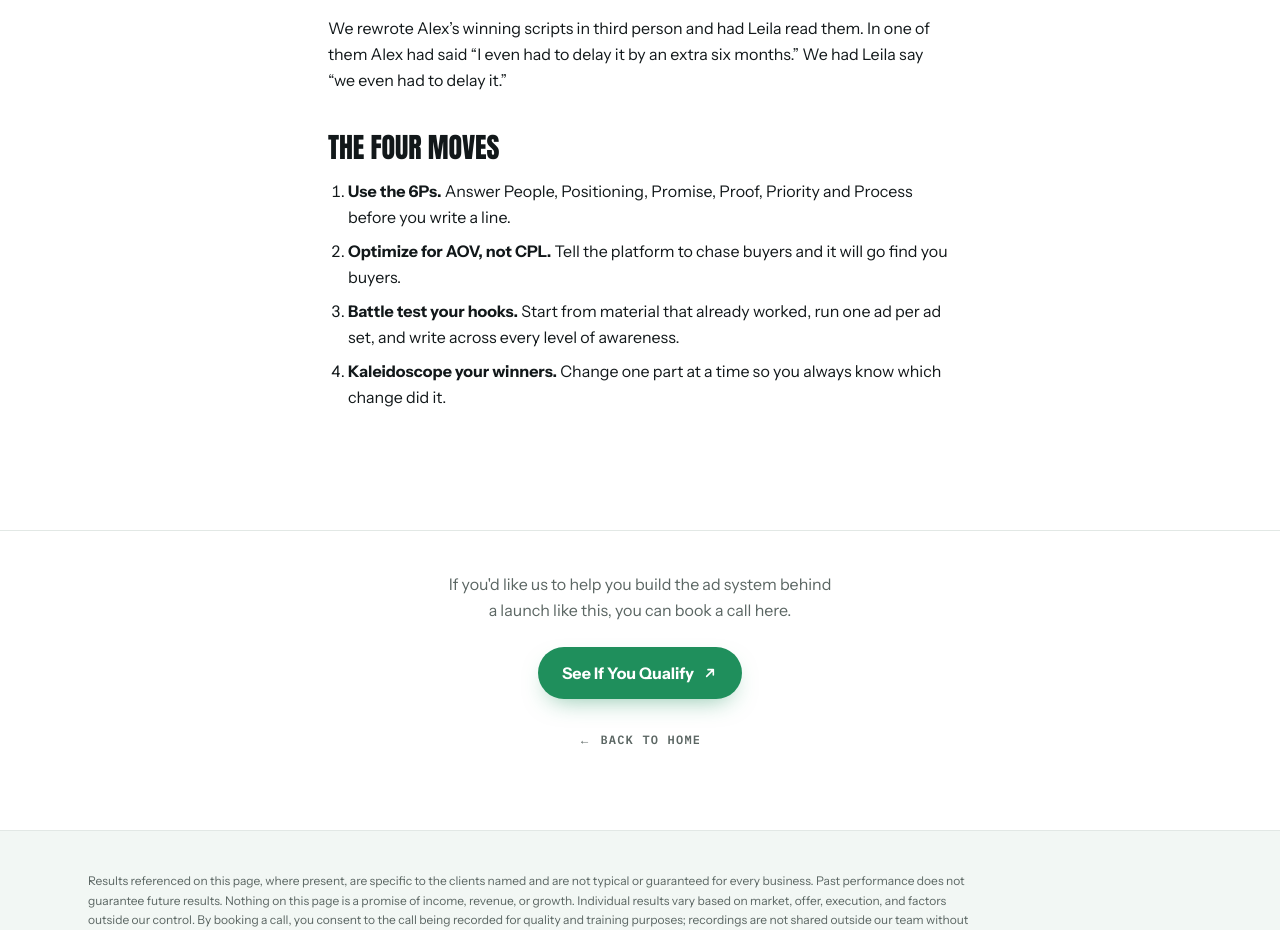
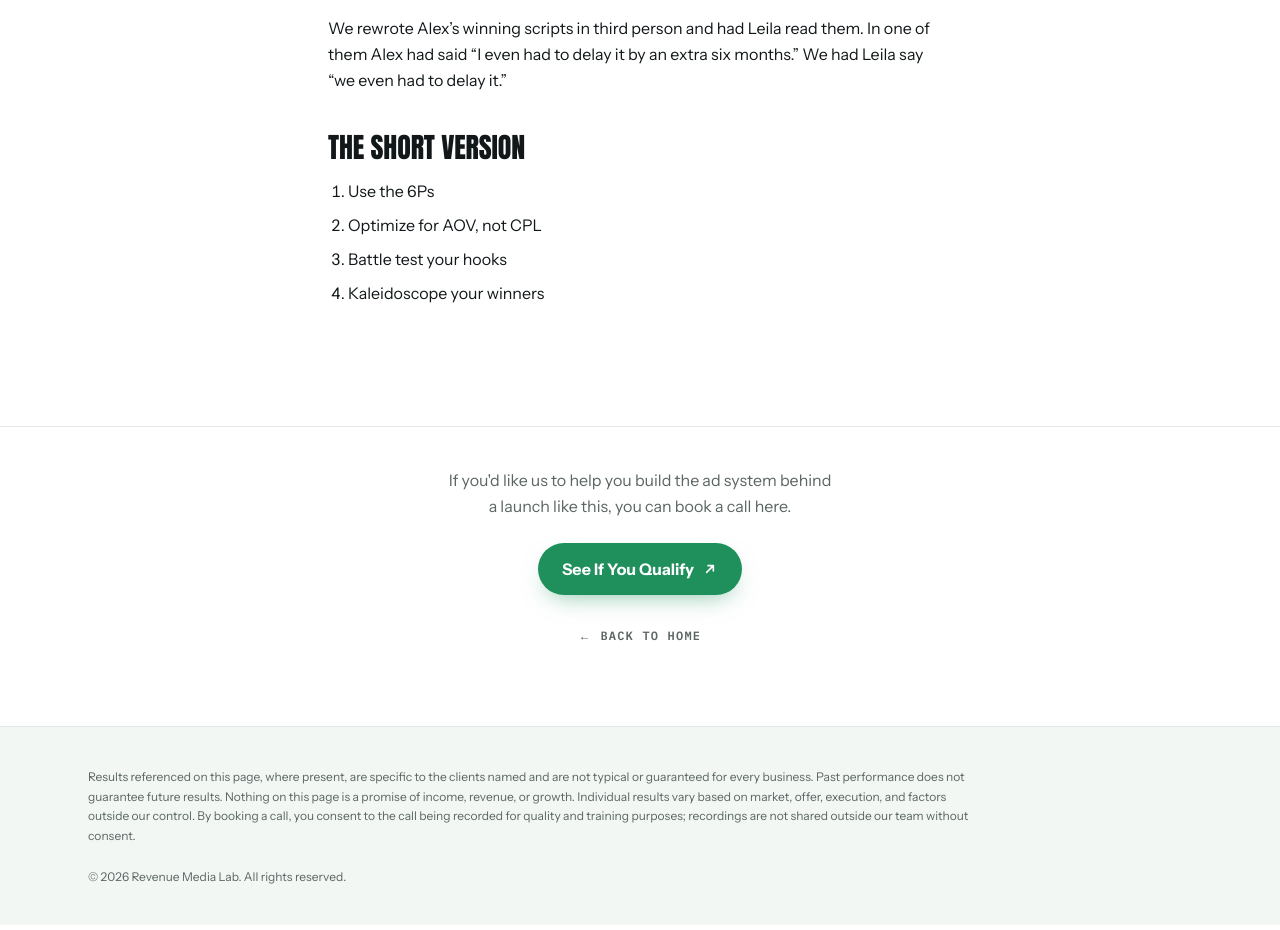
Before and after one commit to jayyanginspires/revenuemedialab, a Next.js app: page /case-studies/alex-hormozi in a window 1280 px wide. Shown: the part 8860-9790 px from the top of the page. Built offline with nearby package versions, Linux system fonts and the light colour scheme; no server answers.

Commit message:
Strip the summary back to four bare lines
'The four moves' -> 'The short version', and drops the explanatory clause
under each item. The list is a recap, not another pass at the argument.

```diff
--- a/src/app/case-studies/alex-hormozi/page.tsx
+++ b/src/app/case-studies/alex-hormozi/page.tsx
@@ -362,24 +362,12 @@ export default function AlexHormoziCaseStudy() {
             one of them Alex had said &ldquo;I even had to delay it by an extra six months.&rdquo;
             We had Leila say &ldquo;we even had to delay it.&rdquo;
           </p>
-          <ArticleH2>The four moves</ArticleH2>
+          <ArticleH2>The short version</ArticleH2>
           <ol>
-            <li>
-              <strong>Use the 6Ps.</strong> Answer People, Positioning, Promise, Proof, Priority
-              and Process before you write a line.
-            </li>
-            <li>
-              <strong>Optimize for AOV, not CPL.</strong> Tell the platform to chase buyers and it
-              will go find you buyers.
-            </li>
-            <li>
-              <strong>Battle test your hooks.</strong> Start from material that already worked, run
-              one ad per ad set, and write across every level of awareness.
-            </li>
-            <li>
-              <strong>Kaleidoscope your winners.</strong> Change one part at a time so you always
-              know which change did it.
-            </li>
+            <li>Use the 6Ps</li>
+            <li>Optimize for AOV, not CPL</li>
+            <li>Battle test your hooks</li>
+            <li>Kaleidoscope your winners</li>
           </ol>
         </CaseStudyArticle>
 
```
